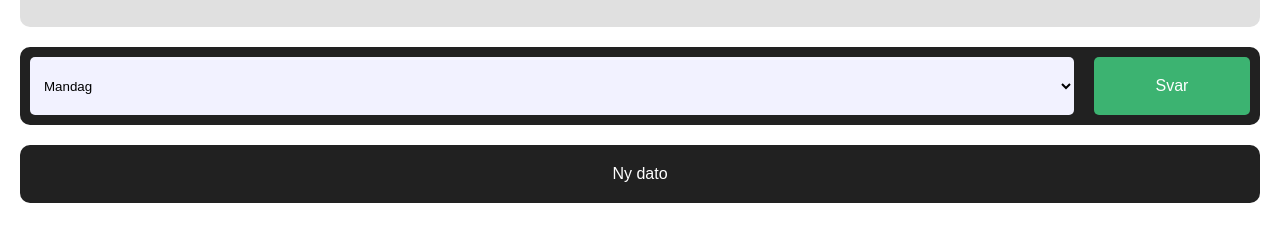
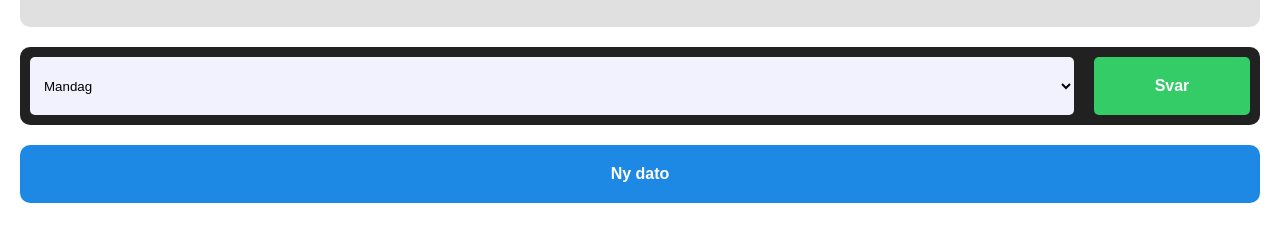
Before and after one commit to adam092/adam092.github.io, a plain HTML site: page index.html in a window 1280 px wide. Shown: the part 283-524 px from the top of the page. Drawn offline with Linux system fonts and the light colour scheme.

Commit message:
Update test.css

```diff
--- a/test.css
+++ b/test.css
@@ -47,7 +47,8 @@ body, html {
 
 .submitBtn {
   text-align: center;
-  background-color: mediumSeaGreen;
+  font-weight: bold;
+  background-color: #33CC66;
   width: 10%;
   padding: 10px;
   font-family: sans-serif;
@@ -74,10 +75,11 @@ select {
 }
 
 .resetBtn {
-  background-color: #212121;
+  background-color: #1E88E5;
   padding: 20px;
   margin: 20px;
   border-radius: 10px;
+  font-weight: bold;
 
   color: white;
   font-family: sans-serif;
```
